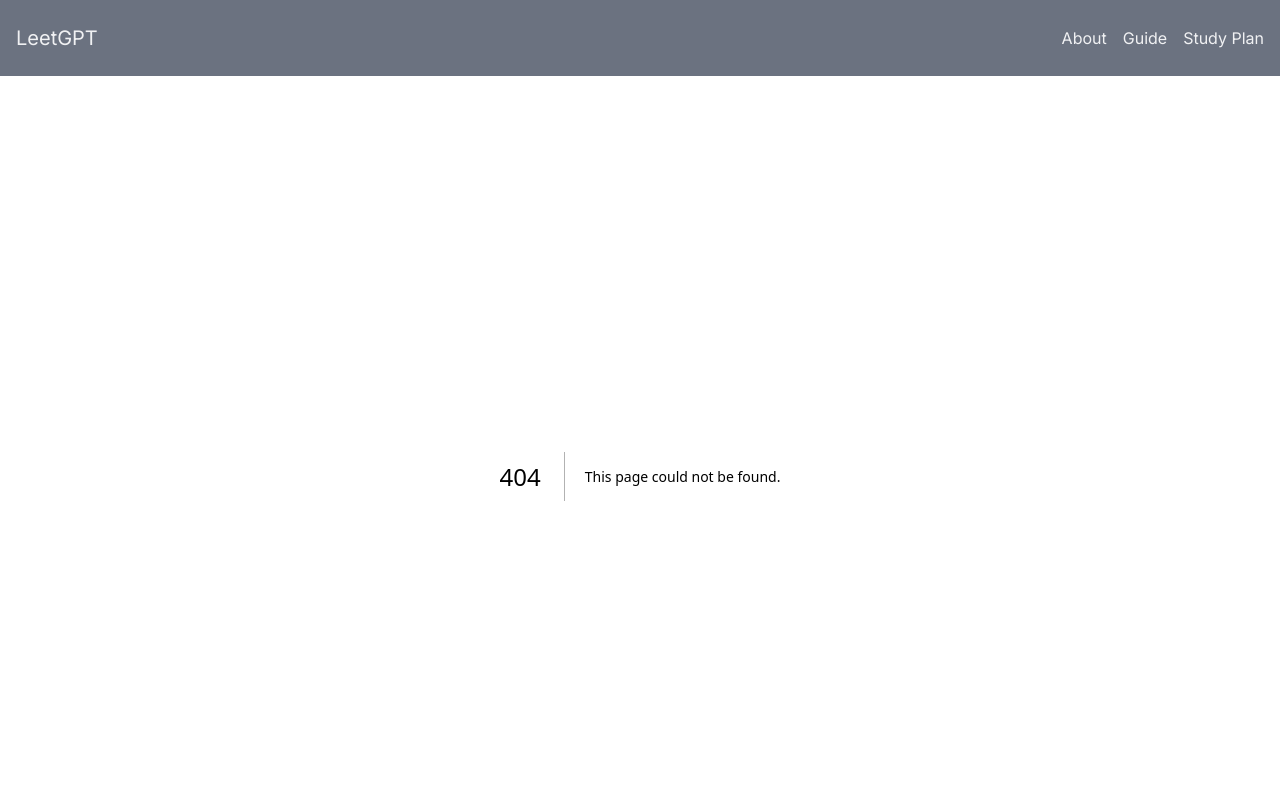
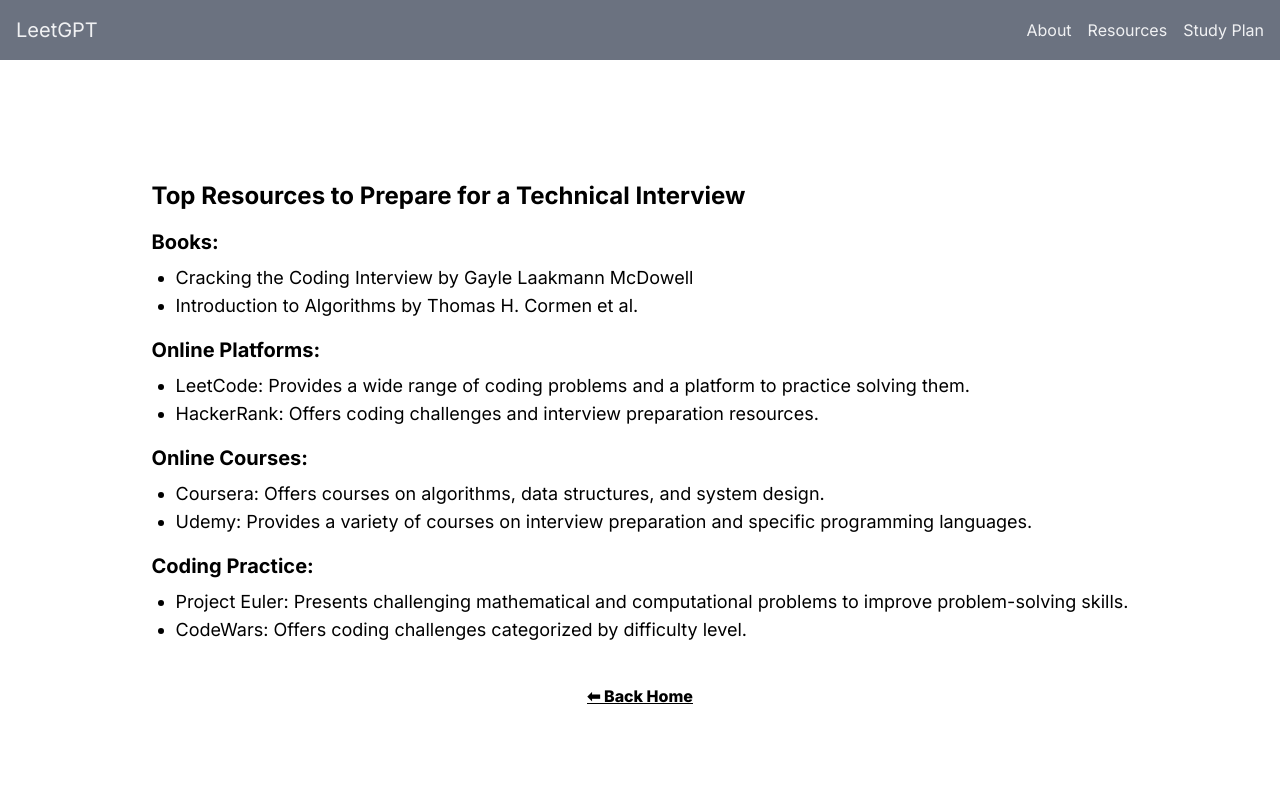
Before and after one commit to SushantChhetry/ai-project, a Next.js app in the folder leet-gpt/: page /pages/resources in a window 1280 px wide. Before the commit this address had no page. Shown: the top 800 px of the page. Built offline with nearby package versions, Linux system fonts and the light colour scheme.

Commit message:
Added About page

```diff
--- a/leet-gpt/app/components/Nav.tsx
+++ b/leet-gpt/app/components/Nav.tsx
@@ -4,12 +4,12 @@
   return (
     <>
     <nav>
-         <div className="container px-4 py-6 mx-auto bg-gray-500">
+         <div className="container px-4 py-4 mx-auto bg-gray-500">
         <div className="flex items-center justify-between text-white/90">
             <h3 className='flex-col text-xl '><Link href="/">LeetGPT</Link></h3>
             <ul className='flex space-x-4'>
                 <li><Link href="/pages/about" className="hover:text-white/40">About</Link></li>
-                <li><Link href="/pages/guide" className="hover:text-white/40">Guide</Link></li>
+                <li><Link href="/pages/resources" className="hover:text-white/40">Resources</Link></li>
                 <li><Link href="/pages/study-plan" className="hover:text-white/40">Study Plan</Link> </li>
             </ul>
             </div>
--- a/leet-gpt/app/pages/about/page.tsx
+++ b/leet-gpt/app/pages/about/page.tsx
@@ -3,7 +3,30 @@
 
 export default function Page() {
   return (
-    <div className='flex flex-col items-center min-h-screen p-24'>About
+    <div className='flex flex-col items-center min-h-screen p-24'>
+      <div className="container p-6 mx-auto">
+      <h1 className="mb-4 text-4xl font-bold">About LeetGPT</h1>
+
+      <p className="mb-4 text-lg">
+        LeetGPT is a powerful tool designed to assist you in solving LeetCode problems by providing hints and guidance.
+      </p>
+
+      <p className="mb-4 text-lg">
+        Our goal is to make the process of tackling LeetCode problems more efficient and enjoyable. With LeetGPT, you can access generated hints that may give you insights and help you come up with innovative solutions.
+      </p>
+
+      <p className="mb-4 text-lg">
+        LeetGPT leverages the OpenAI API to provide intelligent hints based on the problem description you provide. Please note that while the hints generated by LeetGPT are based on the capabilities of the OpenAI model, they may not always be perfect or optimal. We encourage you to use them as a reference and apply your own judgement in problem-solving.
+      </p>
+
+      <p className="mb-4 text-lg">
+        Have questions, feedback, or suggestions? We'd love to hear from you! Feel free to reach out to us at <a href="mailto:contact@leetgpt.com" className="text-blue-500">contact@leetgpt.com</a>.
+      </p>
+
+      <p className="mb-4 text-lg">
+        Happy coding and happy problem-solving with LeetGPT!
+      </p>
+    </div>
     <BackHome/>
     </div>
   )
--- a/leet-gpt/app/pages/guide/page.tsx
+++ /dev/null
@@ -1,9 +0,0 @@
-import BackHome from "@/app/components/BackHome"
-
-export default function Page() {
-  return (
-    <div className='flex flex-col items-center min-h-screen p-24'>Guide
-    <BackHome/>
-    </div>
-  )
-}
--- /dev/null
+++ b/leet-gpt/app/pages/resources/page.tsx
@@ -0,0 +1,61 @@
+import BackHome from "@/app/components/BackHome"
+import Link from "next/link"
+
+export default function Page() {
+  return (
+    <div className='flex flex-col items-center min-h-screen p-24'><div className="p-6">
+      <h1 className="mb-4 text-2xl font-bold">Top Resources to Prepare for a Technical Interview</h1>
+
+      <div className="my-4">
+        <h2 className="mb-2 text-xl font-bold">Books:</h2>
+        <ul className="pl-6 list-disc">
+          <li className="text-lg hover:text-green-600 hover:underline">
+            <Link href="https://www.amazon.com/Cracking-Coding-Interview-Programming-Questions/dp/0984782850" target="_blank" rel="noopener noreferrer">Cracking the Coding Interview</Link> by Gayle Laakmann McDowell
+          </li>
+          <li className="text-lg hover:text-green-600 hover:underline">
+            <Link href="https://www.amazon.com/Introduction-Algorithms-3rd-MIT-Press/dp/0262033844" target="_blank" rel="noopener noreferrer">Introduction to Algorithms</Link> by Thomas H. Cormen et al.
+          </li>
+        </ul>
+      </div>
+
+      <div className="my-4">
+        <h2 className="mb-2 text-xl font-bold">Online Platforms:</h2>
+        <ul className="pl-6 list-disc">
+          <li className="text-lg ">
+            <Link href="https://leetcode.com/" target="_blank" rel="noopener noreferrer" className="hover:text-green-600 hover:underline">LeetCode</Link>: Provides a wide range of coding problems and a platform to practice solving them.
+          </li>
+          <li className="text-lg">
+            <Link href="https://www.hackerrank.com/" target="_blank" rel="noopener noreferrer" className="hover:text-green-600 hover:underline">HackerRank</Link>: Offers coding challenges and interview preparation resources.
+          </li>
+        </ul>
+      </div>
+
+      <div className="my-4">
+        <h2 className="mb-2 text-xl font-bold">Online Courses:</h2>
+        <ul className="pl-6 list-disc">
+          <li className="text-lg ">
+            <Link href="https://www.coursera.org/" target="_blank" rel="noopener noreferrer" className="hover:text-green-600 hover:underline">Coursera</Link>: Offers courses on algorithms, data structures, and system design.
+          </li>
+          <li className="text-lg">
+            <Link href="https://www.udemy.com/" target="_blank" rel="noopener noreferrer" className="hover:text-green-600 hover:underline">Udemy</Link>: Provides a variety of courses on interview preparation and specific programming languages.
+          </li>
+        </ul>
+      </div>
+
+      <div className="my-4">
+        <h2 className="mb-2 text-xl font-bold">Coding Practice:</h2>
+        <ul className="pl-6 list-disc">
+          <li className="text-lg">
+            <Link href="https://projecteuler.net/" target="_blank" rel="noopener noreferrer" className="hover:text-green-600 hover:underline">Project Euler</Link>: Presents challenging mathematical and computational problems to improve problem-solving skills.
+          </li>
+          <li className="text-lg">
+            <Link href="https://www.codewars.com/" target="_blank" rel="noopener noreferrer" className="hover:text-green-600 hover:underline">CodeWars</Link>: Offers coding challenges categorized by difficulty level.
+          </li>
+        </ul>
+      </div>
+      </div>
+
+    <BackHome/>
+    </div>
+  )
+}
```
